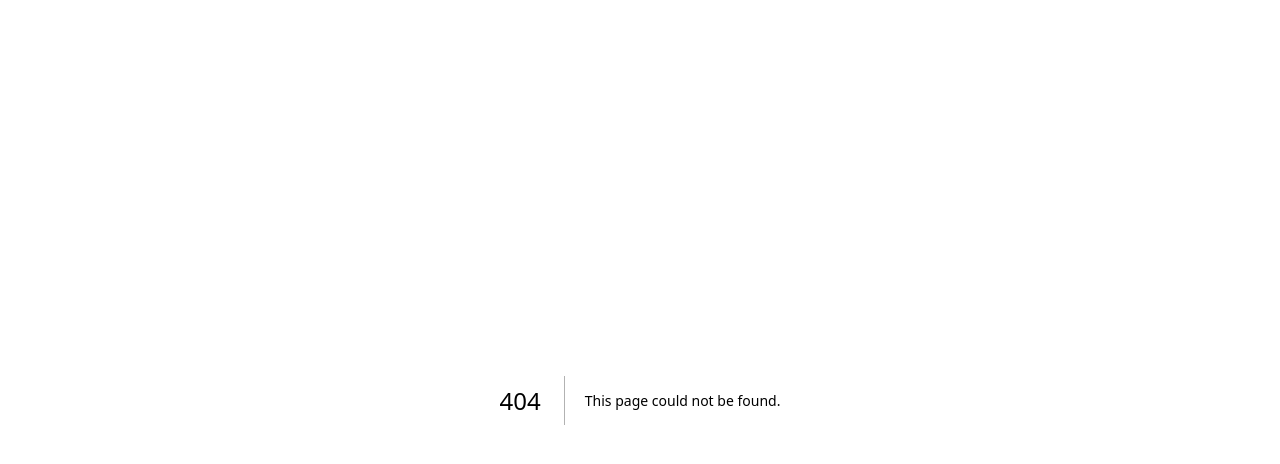
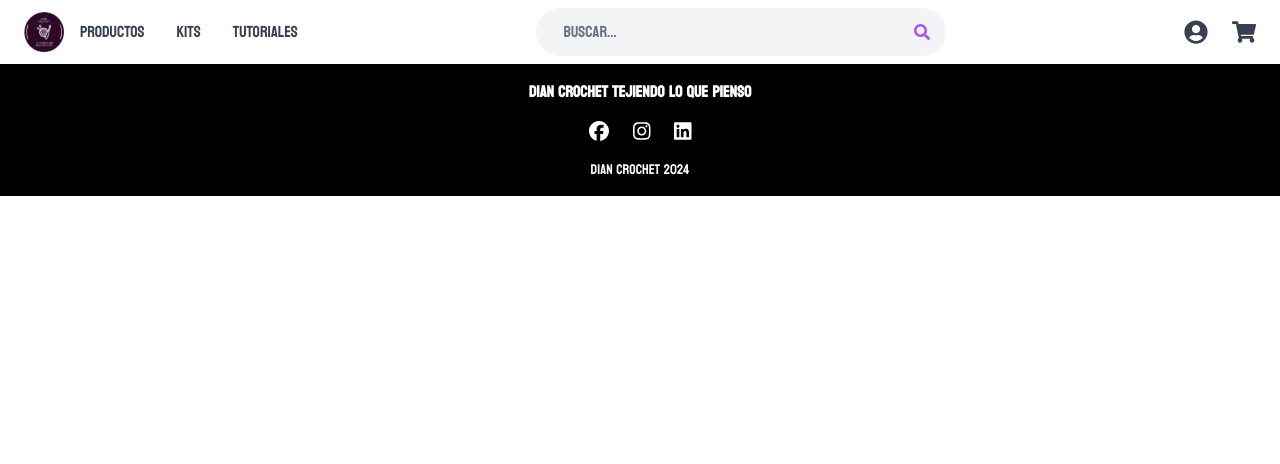
Before and after one commit to erickperejil/DianCrochet-1, a Next.js app: page /products in a window 1280 px wide. Before the commit this address had no page. Shown: the top 464 px of the page. Built offline with nearby package versions, Linux system fonts and the light colour scheme.

Commit message:
Inicio de products Page

```diff
--- /dev/null
+++ b/src/app/products/page.tsx
@@ -0,0 +1,11 @@
+import Footer from "components/Footer";
+import Navbar from "components/navbar";
+
+export default function Products() {
+  return (
+<div>
+<Navbar />
+<Footer />
+</div>
+  );
+}
```
